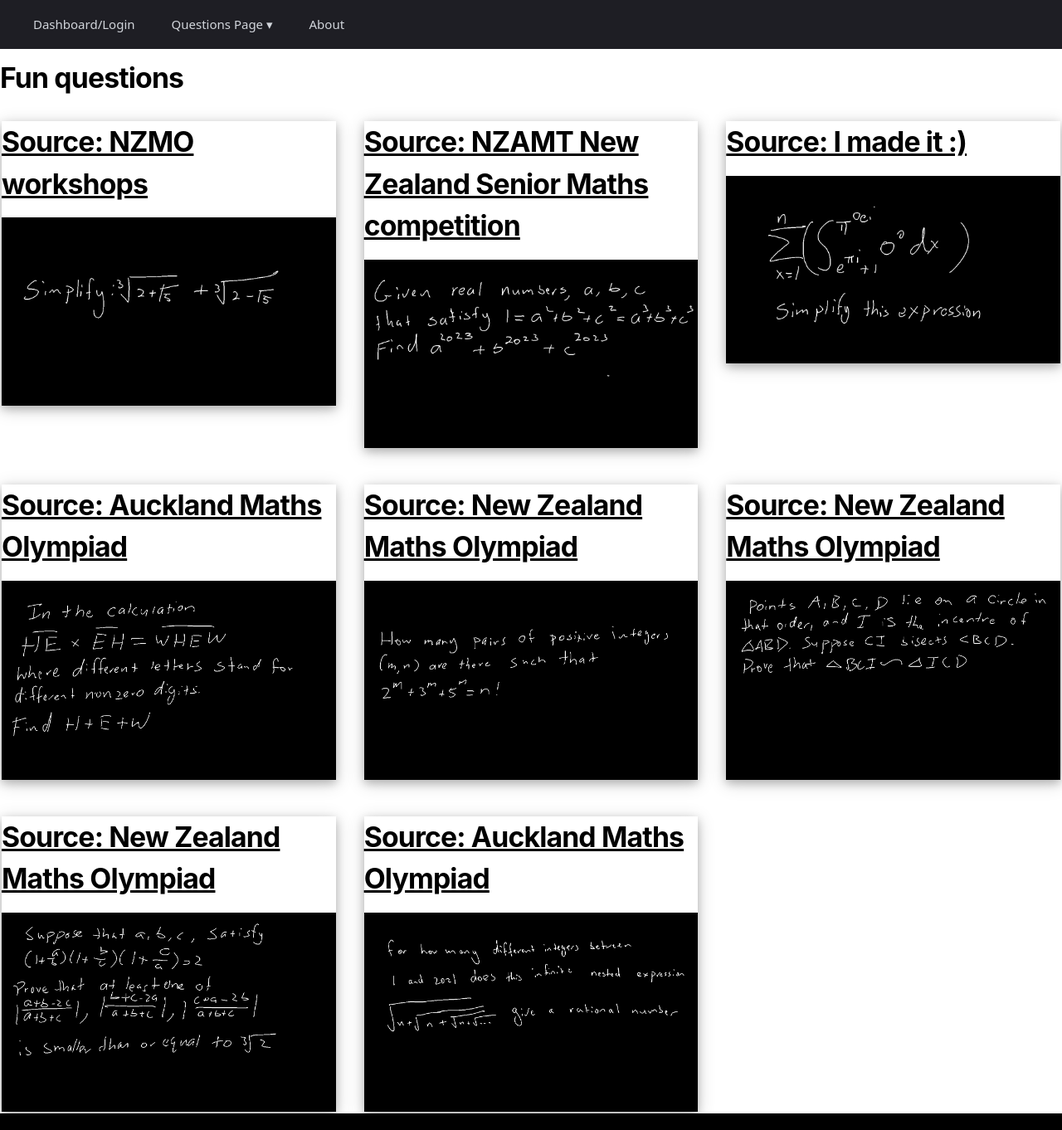
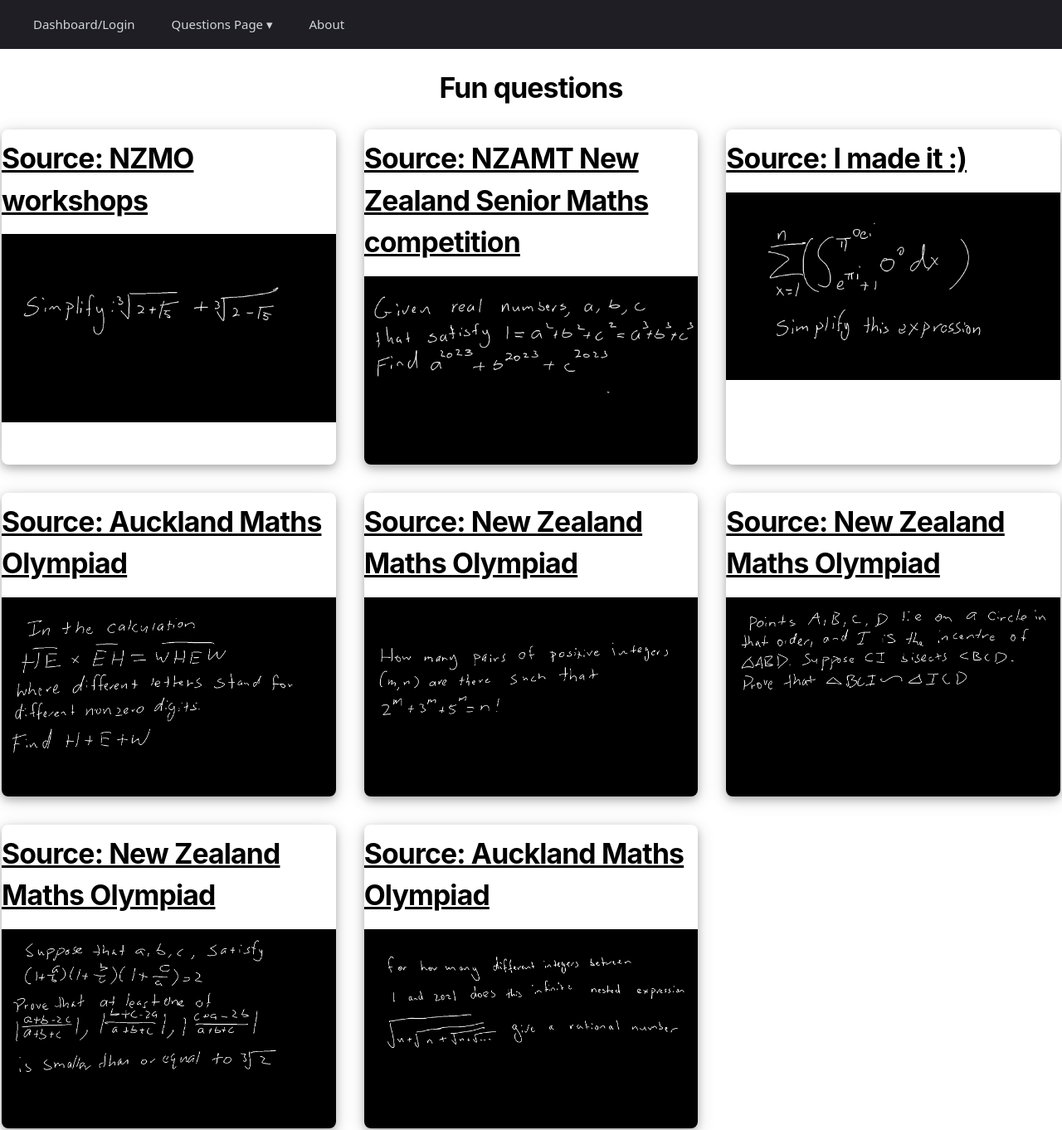
Before and after one commit to JustinHe12/year-12-project, a Flask app: page /questions in a window 1280 px wide. Shown: the whole page at 83% size. Run offline with Flask 3, Linux system fonts and the light colour scheme; data comes from the database, SQL or seed files in the repository; both versions use the stored data as it was after the commit.

Commit message:
finished styling for all the pages

```diff
--- a/static/style.css
+++ b/static/style.css
@@ -6,6 +6,16 @@ body,h2,h3,h4,h5,h6 {font-family: Sofia, sans-serif }
     display: grid;
     grid-template-columns: 1fr 1fr 1fr;
     gap: 2em;
+}
+
+.question-card {
+    background: #ffffff;
+    border-radius: 8px;
+    overflow: hidden;
+    display: flex;
+    flex-direction: column;
+    height: 100%;
+    transition: transform 0.2s ease, box-shadow 0.2s ease;
 }
 
 h1 {
@@ -29,6 +39,18 @@ h1 {
 img{
     width: 100%;
 
+}
+
+.page-title {
+    margin-top: 1.5rem;
+    margin-bottom: 1.5rem;
+    text-align: center;
+}
+
+.img-wrapper img {
+    width: 100%;
+    height: 100%;
+    object-fit: contain;
 }
 
 .two-column{
@@ -259,3 +281,24 @@ ul li a:hover,
     font-size: 1.1rem;
     margin: 12px 0 20px;
 }
+
+.page-container {
+    max-width: 1100px;
+    margin: 0 auto;
+    padding: 2rem 24px;
+}
+
+.answer-form {
+    margin-top: 2rem;
+    margin-bottom: 1.5rem;
+}
+
+.form-group {
+    display: flex;
+    align-items: center;
+    gap: 12px;
+}
+
+.navigation-footer {
+    margin-top: 2rem;
+}
--- a/templates/about.html
+++ b/templates/about.html
@@ -1,6 +1,6 @@
 {%extends "layout.html"%}
 {% block body %}
-
+<div class="page-container">
     <h1>About</h1>
 
     <a>“The fall in mathematics has been even more marked, with the mean score falling from 519.3 to 494.5, and the ranking falling from seventh to 22nd, behind Latvia, France and Iceland, and just ahead of Portugal.”
@@ -10,5 +10,5 @@
     <br>
     <br>
     <a>I made this application before I discovered Olympiad maths. I didn't intend for most of the questions here to be filled with introductory olympiad questions but rather some logic puzzles. However, when preparing for NZMO2, these questions were the ones that stood out for me for being both "fun" and don't require a lot of maths knowledge.</a>
-
+</div>
 {% endblock %}
--- a/templates/questions.html
+++ b/templates/questions.html
@@ -1,15 +1,15 @@
 {%extends "layout.html"%}
 {% block body %}
-    <h1>Fun questions</h1>
+    <h1 class="page-title">Fun questions</h1>
     <div class = "three-column">
 
       {% for questions in results %}
         <a href="{{ url_for('question', id_=questions[0]) }}">
-        <div class="w3-card-4">
+        <div class="w3-card-4 question-card">
             <h1 class="ex1"> Source: {{ questions[3] }}</h1>
-
-            <img src="{{ url_for('static', filename=questions[1]) }}" alt="questions[7]">
-
+            <div class="img-wrapper">
+                <img src="{{ url_for('static', filename=questions[1]) }}" alt="questions[7]">
+            </div>
         </div>
     </a>
 {% endfor %}
```
Also changed, not shown: templates/question.html (+6 -4 lines), database.db.
